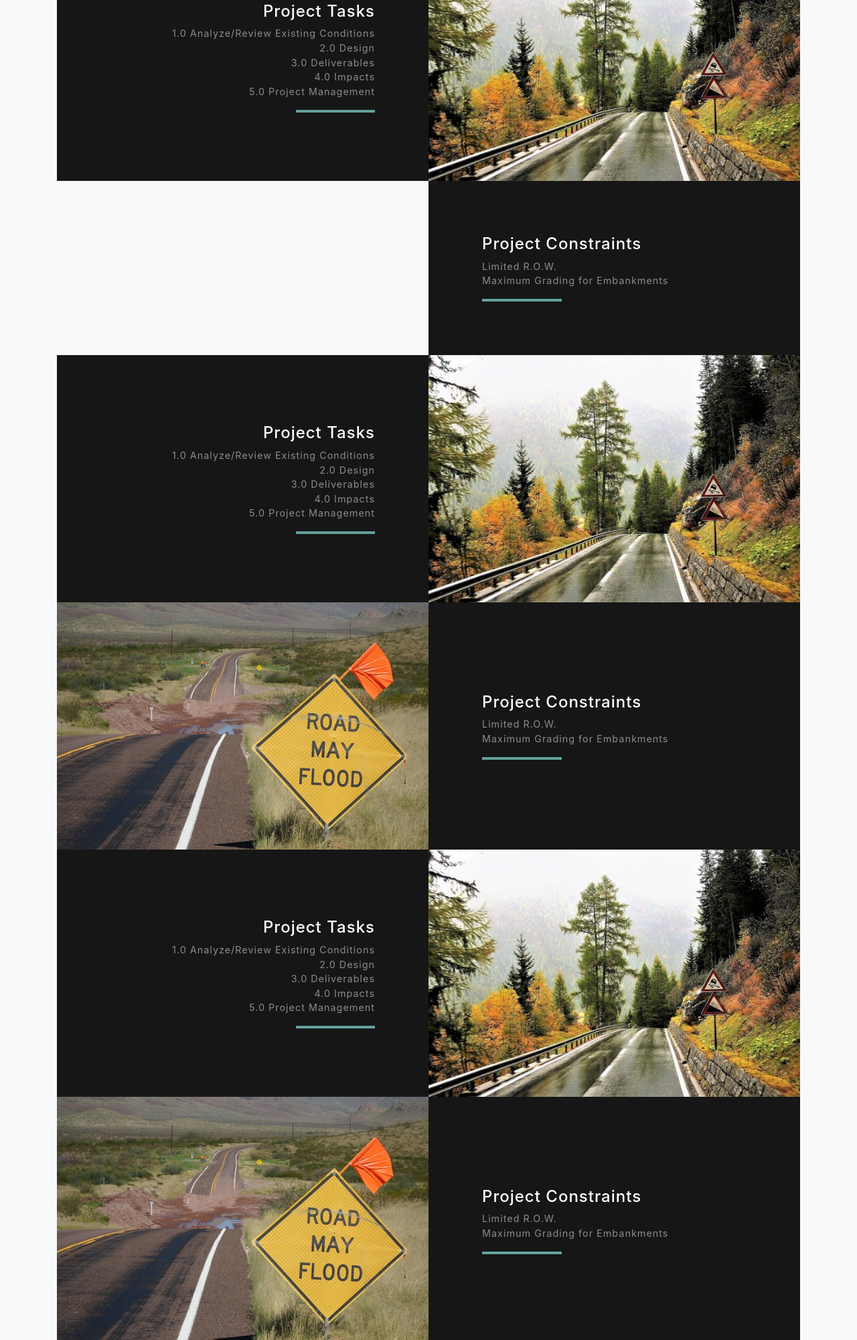
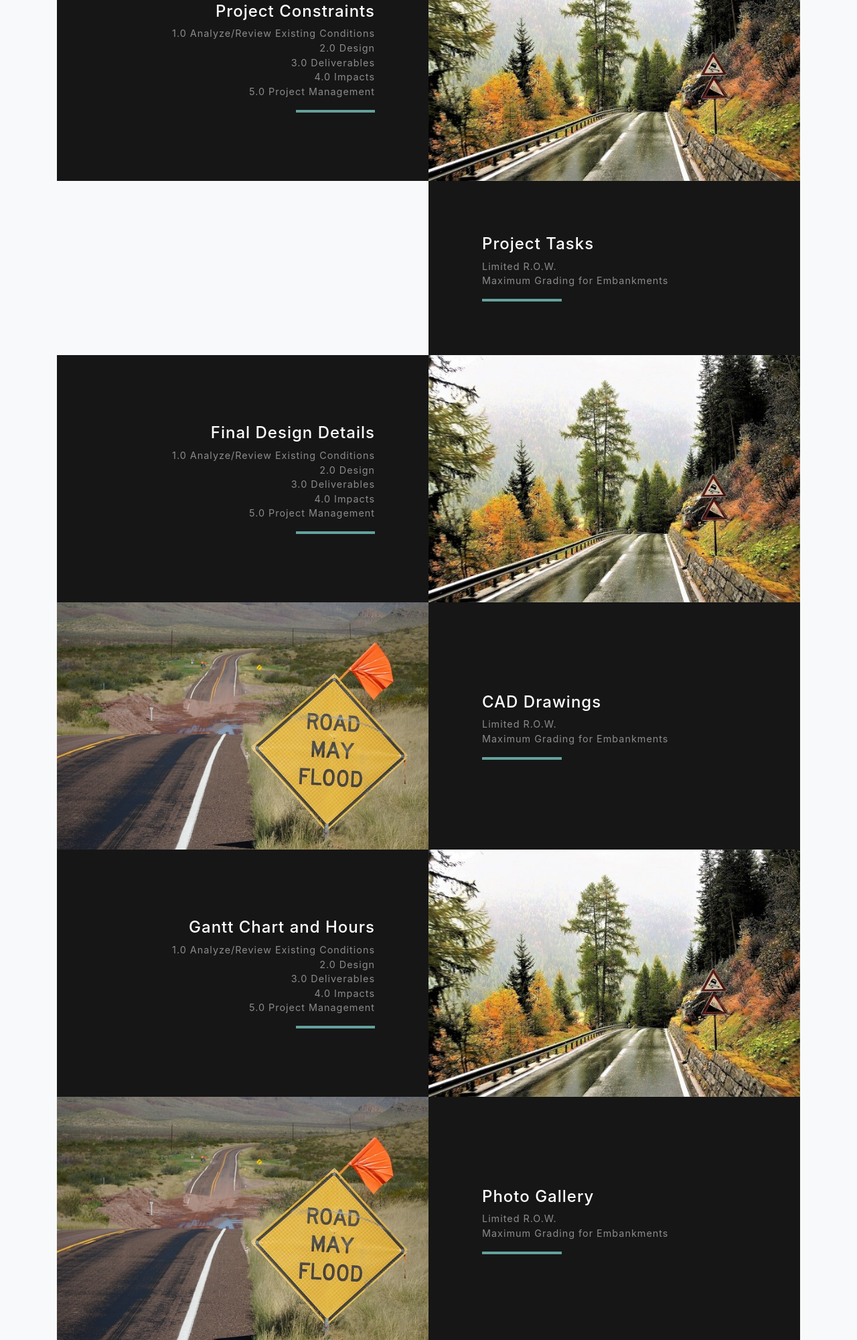
Before and after one commit to feazachious12/fearzachious12, a website with bundled scripts: page index.html in a window 1280 px wide. Shown: the part 1866-3866 px from the top of the page at 67% size. Built offline with nearby package versions, Linux system fonts and the light colour scheme; files whose address does not match are found by name.

Commit message:
Update index.html

```diff
--- a/index.html
+++ b/index.html
@@ -100,9 +100,9 @@
           <div class="bg-black text-center h-100 project">
             <div class="d-flex h-100">
               <div class="project-text w-100 my-auto text-center text-lg-left">
-                <h4 class="text-white">Project Site</h4>
+                <h4 class="text-white">Project Location</h4>
                 <p class="mb-0 text-white-50">The project site is located at the intersection of Country Club Drive and the Westbound On-Ramp (Source: Google Maps, NTS)</p>
-<a href="Maps.pdf"><p><h2>Site Maps</h2></p></a>
+               <a href="Maps.pdf"><p><h2>Site Maps</h2></p></a>
                 <hr class="d-none d-lg-block mb-0 ml-0">
               </div>
             </div>
@@ -119,7 +119,7 @@
           <div class="bg-black text-center h-100 project">
             <div class="d-flex h-100">
               <div class="project-text w-100 my-auto text-center text-lg-right">
-                <h4 class="text-white">Project Tasks</h4>
+                <h4 class="text-white">Project Constraints</h4>
                 <p class="mb-0 text-white-50">1.0 Analyze/Review Existing Conditions</p>
                 <p class="mb-0 text-white-50">2.0 Design</p>
                 <p class="mb-0 text-white-50">3.0 Deliverables</p>
@@ -142,7 +142,7 @@
           <div class="bg-black text-center h-100 project">
             <div class="d-flex h-100">
               <div class="project-text w-100 my-auto text-center text-lg-left">
-                <h4 class="text-white">Project Constraints</h4>
+                <h4 class="text-white">Project Tasks</h4>
                 <p class="mb-0 text-white-50">Limited R.O.W.</p>
                 <p class="mb-0 text-white-50">Maximum Grading for Embankments</p>
                 <hr class="d-none d-lg-block mb-0 ml-0">
@@ -161,7 +161,7 @@
           <div class="bg-black text-center h-100 project">
             <div class="d-flex h-100">
               <div class="project-text w-100 my-auto text-center text-lg-right">
-                <h4 class="text-white">Project Tasks</h4>
+                <h4 class="text-white">Final Design Details</h4>
                 <p class="mb-0 text-white-50">1.0 Analyze/Review Existing Conditions</p>
                 <p class="mb-0 text-white-50">2.0 Design</p>
                 <p class="mb-0 text-white-50">3.0 Deliverables</p>
@@ -182,7 +182,7 @@
           <div class="bg-black text-center h-100 project">
             <div class="d-flex h-100">
               <div class="project-text w-100 my-auto text-center text-lg-left">
-                <h4 class="text-white">Project Constraints</h4>
+                <h4 class="text-white">CAD Drawings</h4>
                 <p class="mb-0 text-white-50">Limited R.O.W.</p>
                 <p class="mb-0 text-white-50">Maximum Grading for Embankments</p>
                 <hr class="d-none d-lg-block mb-0 ml-0">
@@ -202,7 +202,7 @@
           <div class="bg-black text-center h-100 project">
             <div class="d-flex h-100">
               <div class="project-text w-100 my-auto text-center text-lg-right">
-                <h4 class="text-white">Project Tasks</h4>
+                <h4 class="text-white">Gantt Chart and Hours</h4>
                 <p class="mb-0 text-white-50">1.0 Analyze/Review Existing Conditions</p>
                 <p class="mb-0 text-white-50">2.0 Design</p>
                 <p class="mb-0 text-white-50">3.0 Deliverables</p>
@@ -225,7 +225,7 @@
           <div class="bg-black text-center h-100 project">
             <div class="d-flex h-100">
               <div class="project-text w-100 my-auto text-center text-lg-left">
-                <h4 class="text-white">Project Constraints</h4>
+                <h4 class="text-white">Photo Gallery</h4>
                 <p class="mb-0 text-white-50">Limited R.O.W.</p>
                 <p class="mb-0 text-white-50">Maximum Grading for Embankments</p>
                 <hr class="d-none d-lg-block mb-0 ml-0">
```
